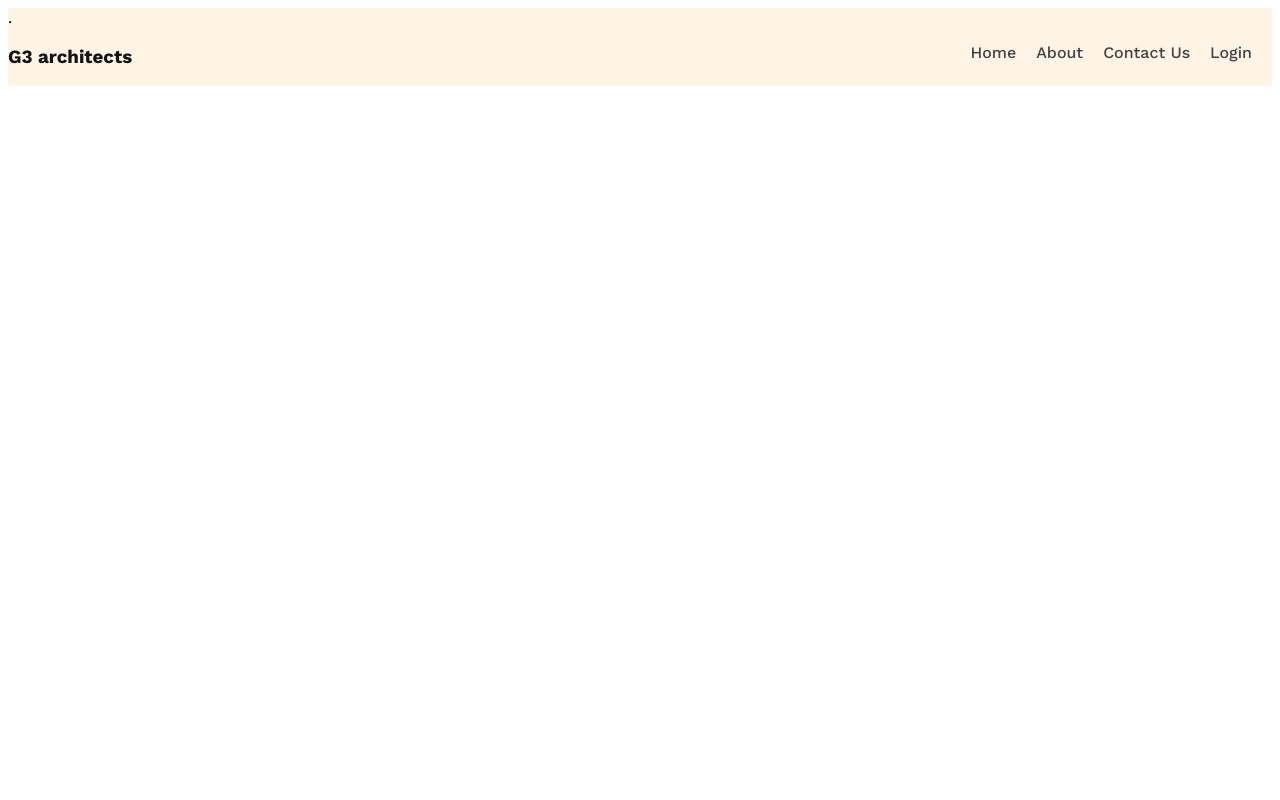
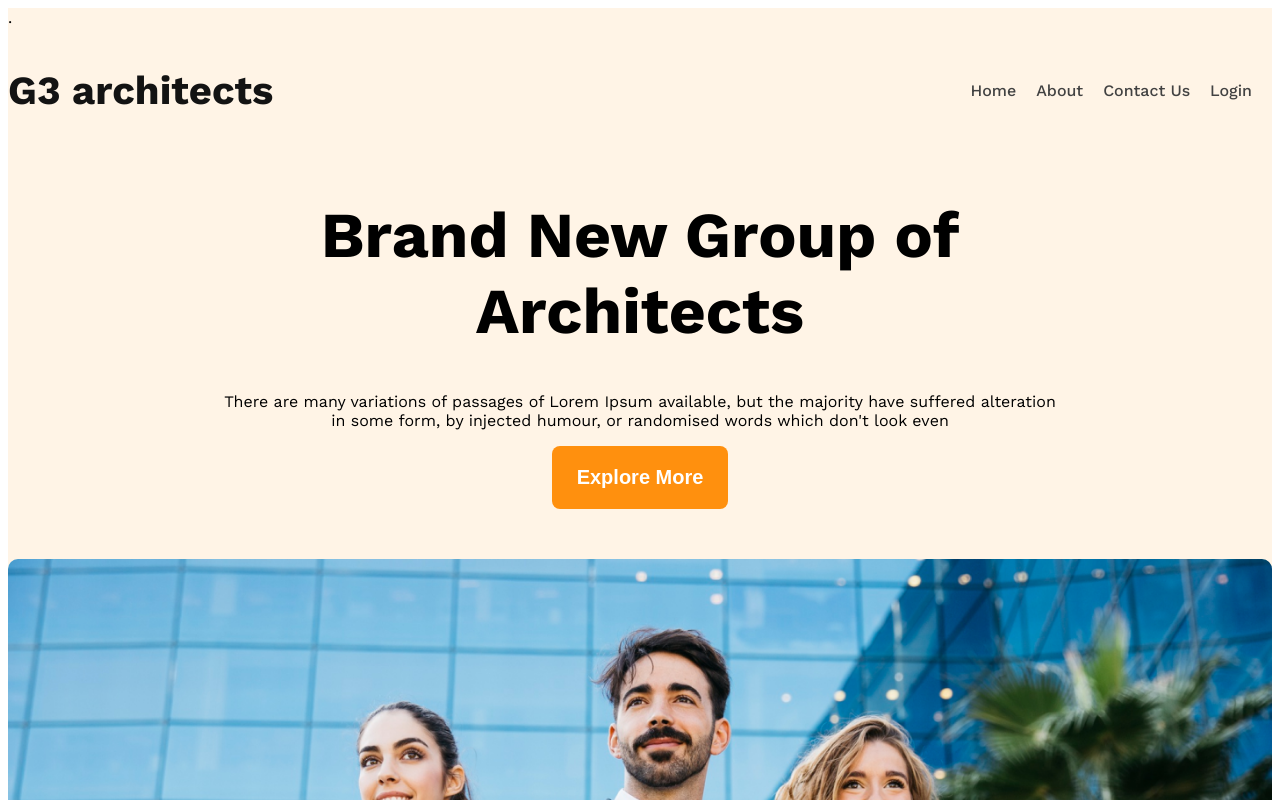
Before and after one commit to web-hasib/g3-architects, a plain HTML site: page index.html in a window 1280 px wide. Shown: the top 800 px of the page. Drawn offline with nearby package versions, Linux system fonts and the light colour scheme.

Commit message:
banner section added

```diff
--- a/index.html
+++ b/index.html
@@ -20,7 +20,12 @@
             </ul>
         </nav>
         <div class="banner">
-
+            <div class="banner-content">
+                <h1 class="banner-title">Brand New Group of Architects</h1>
+                <p class="banner-description">There are many variations of passages of Lorem Ipsum available, but the majority have suffered alteration in some form, by injected humour, or randomised words which don't look even</p>
+                <button class="btn-primary">Explore More</button>
+            </div>
+            <img src="images/banner.png" alt="">
         </div>
     </header>
     <main></main>
--- a/styles/style.css
+++ b/styles/style.css
@@ -11,6 +11,18 @@
 }
 .bg-clr-primary{
     background-color: rgba(255, 144, 14, 0.1);
+}
+.btn-primary{
+    background-color: #ff900e;
+    color: white;
+    padding: 20px 25px;
+    font-size: 1.25rem;
+    font-weight: 600;
+    border-radius: 8px;
+    border: none;
+
+
+
 }
 /* Font color  */
 .dark-01{
@@ -29,6 +41,11 @@
 /* navbar releted style */
 .navbar{
     justify-content: space-between;
+    align-items: center;
+}
+.brand{
+    font-weight: 700;
+    font-size: 2.5rem;
 }
 .nav-item{
     list-style: none;
@@ -43,3 +60,24 @@
     max-width: 1440px;
     margin: 0 auto;
 }
+/* banner releted style  */
+.banner-content{
+    max-width: 850px;
+    margin: 0 auto;
+    text-align: center;
+    margin-bottom: 50px;
+}
+.banner-title{
+    font-size: 4rem;
+    font-weight: 700;
+}
+.banner img{
+    border-radius: 10px;
+    width: 100%;
+}
+/* responsive media query */
+@media screen and (max-width: 576px) {
+    .navbar, .nav-links{
+        flex-direction: column;
+    }
+}
```
